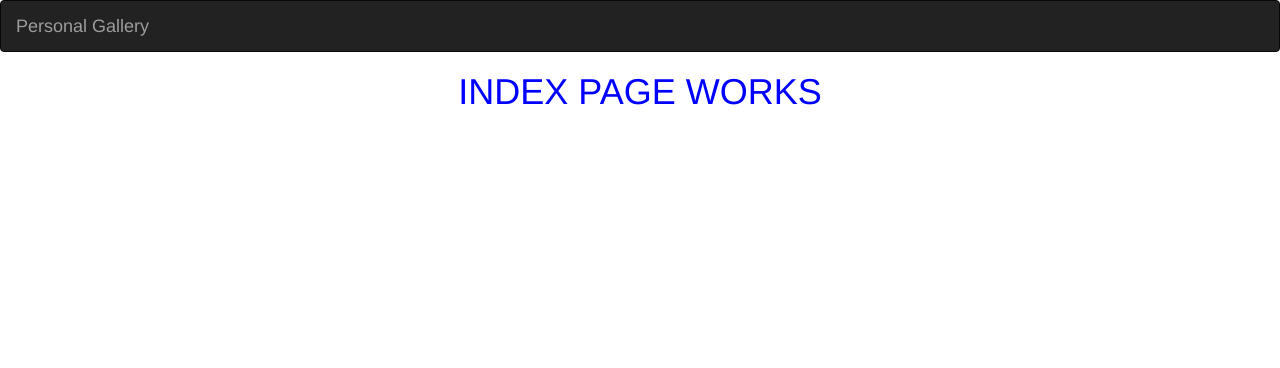
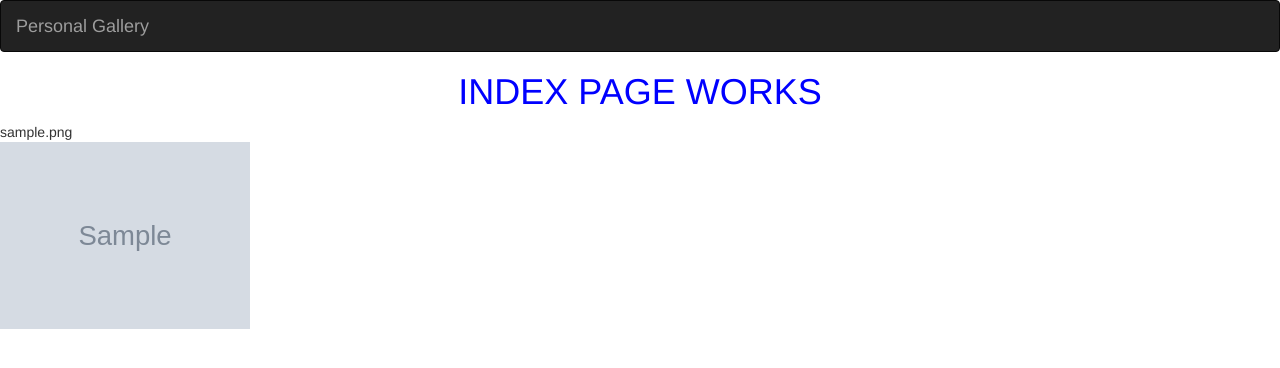
Before and after one commit to Kevson102/Personal-Gallery, a Django app: page / in a window 1280 px wide. Shown: the top 368 px of the page. Run offline with Django 3.2, Linux system fonts and the light colour scheme; tables that the repository leaves empty hold one stand-in row (values such as "Sample post"); grey boxes marked "Sample" are stand-in pictures; some libraries are stand-ins or nearby versions.

Commit message:
DISPLAYS ALL PHOTOS IN THE INDEX.HTML PAGE

```diff
--- a/gallery/templates/index.html
+++ b/gallery/templates/index.html
@@ -4,5 +4,11 @@
 {{block.super}}
 
 <h1 class="text-center">INDEX PAGE WORKS</h1>
+{% for image in images%}
+<div class="all">
+  {{image.image_name}}
+  <img src="{{image.image.url}}" class="img-responsive all" alt="Picture">
+</div>
+{% endfor %}
 
 {%endblock%}
--- a/gallery/views.py
+++ b/gallery/views.py
@@ -1,6 +1,8 @@
 from django.shortcuts import render
 from django.http import HttpResponse
+from .models import Image, Location, Category
 
 # Create your views here.
 def home(request):
-  return render(request, 'index.html',)
+  images = Image.get_all_images()
+  return render(request, 'index.html',{"images":images})
--- a/static/css/base.css
+++ b/static/css/base.css
@@ -1,3 +1,6 @@
 h1{
   color: blue;
 }
+.all{
+  max-width: 250px;
+}
```
Also changed, not shown: static/images/paradise_lost1.jpg (added).
